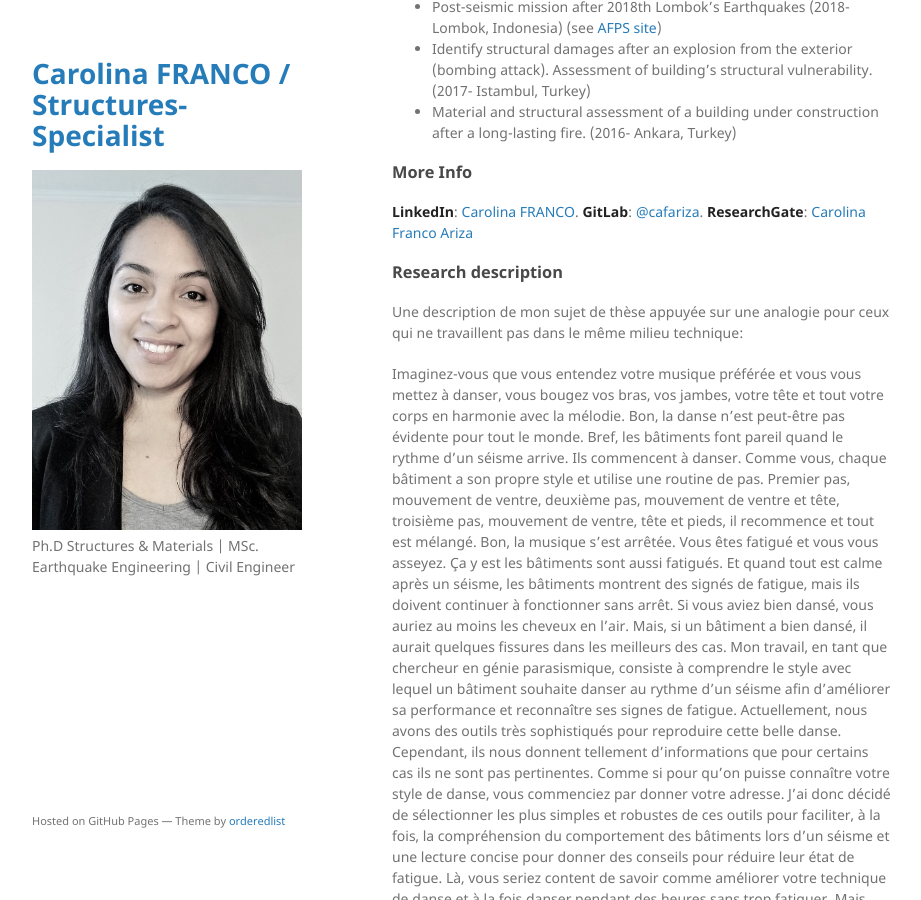
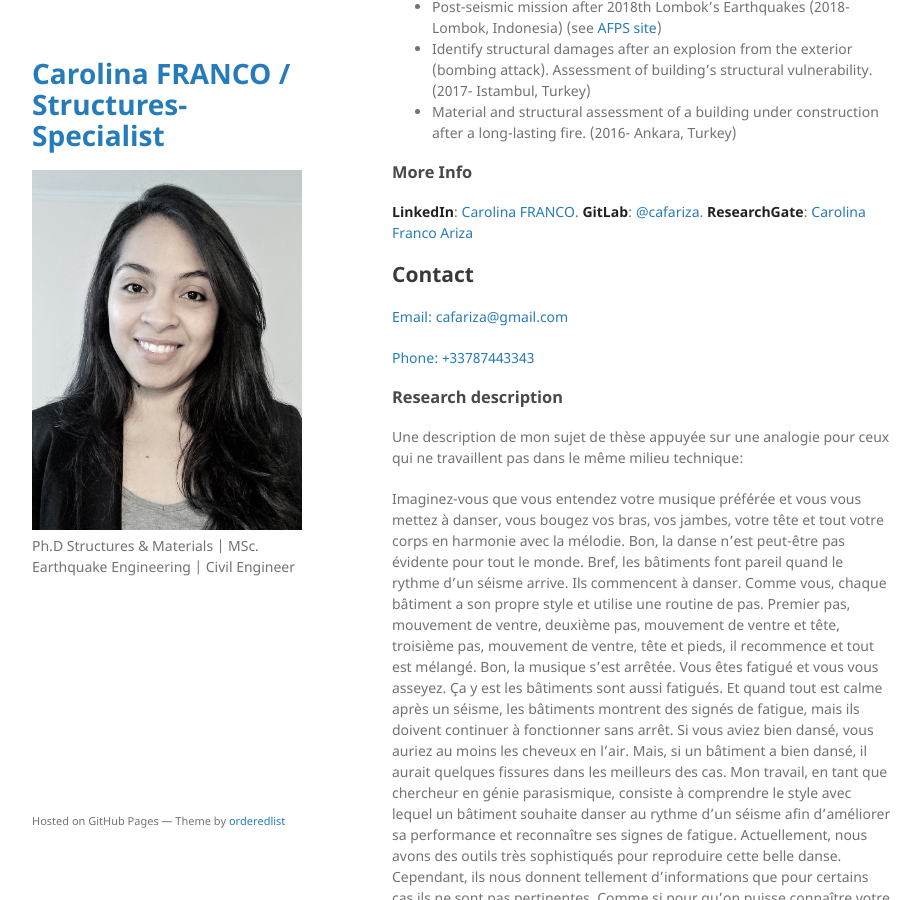
Before and after one commit to cafariza/cafariza.github.io, a Jekyll site: the page built from index.md, in a window 1280 px wide and 900 px high, scrolled down 612 px. Shown: the whole window, without its empty margins (178-1099 px from the left). Built offline with Jekyll 4.4.1, drawn with Linux system fonts in a browser that asks for light colours; our own code applies the rules of GitHub Pages for plain Markdown files.

Commit message:
Update index.md

```diff
--- a/index.md
+++ b/index.md
@@ -28,6 +28,14 @@ Worked on robust and simplified modeling techniques for the seismic response ass
 **GitLab**: [@cafariza](https://gitlab.com/cafariza).
 **ResearchGate**: [Carolina Franco Ariza](https://www.researchgate.net/profile/Carolina-Franco-Ariza-2)
 
+
+## Contact
+
+[Email: cafariza@gmail.com](mailto:cafariza@gmail.com)
+
+[Phone: +33787443343](callto:+33787443343)
+
+
 ### Research description
 
 Une description de mon sujet de thèse appuyée sur une analogie pour ceux qui ne travaillent pas dans le même milieu technique:
```
